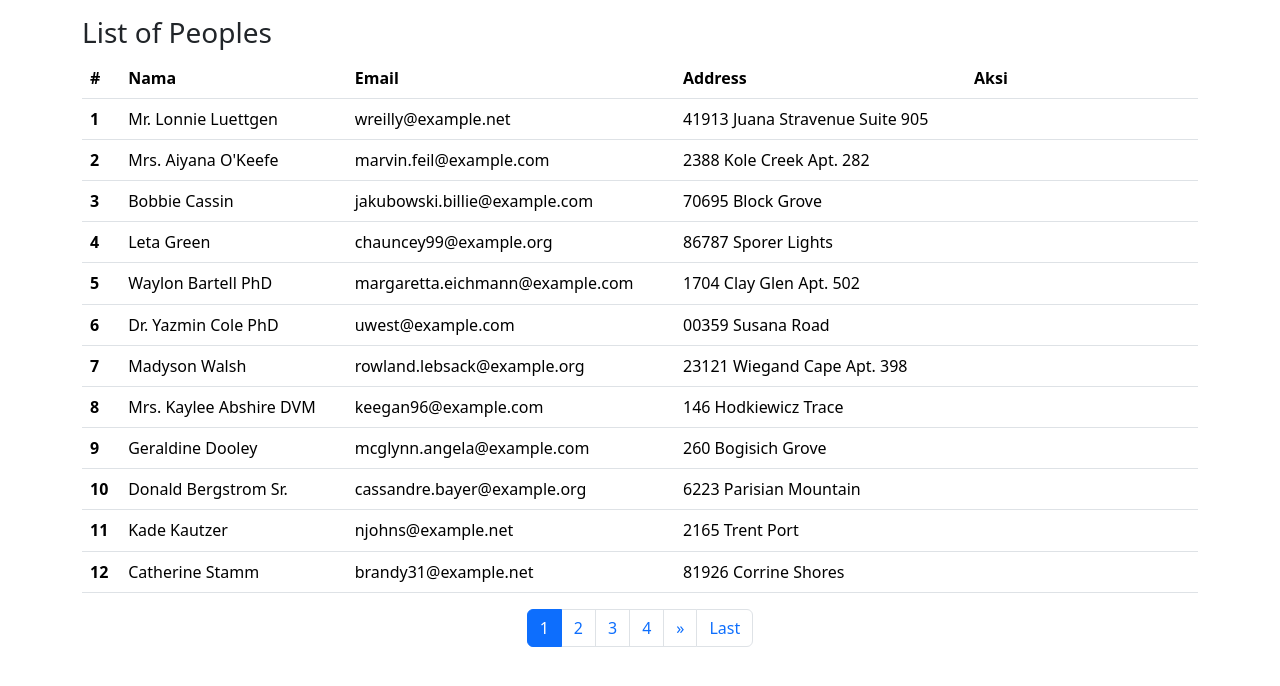
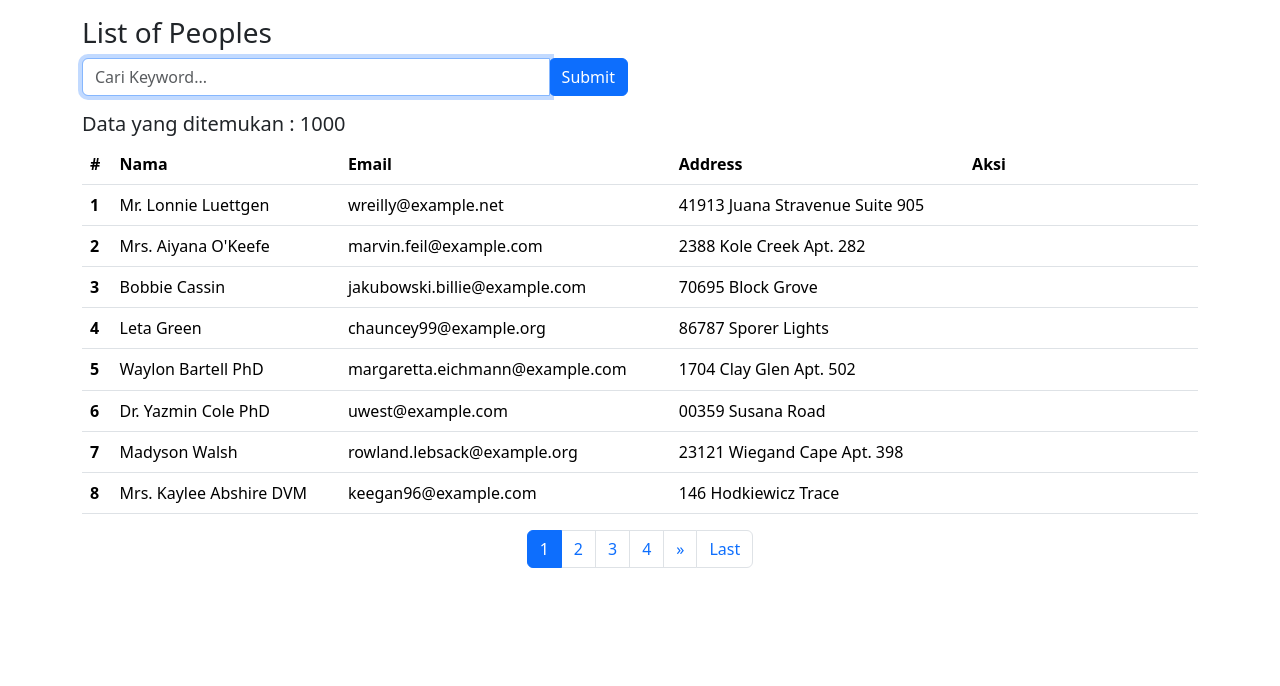
Before and after one commit to flexedosp/ci3app_unpas, a CodeIgniter app: page /ci3app/peoples in a window 1280 px wide. Shown: the part 56-742 px from the top of the page. Run offline with CodeIgniter, Linux system fonts and the light colour scheme; data comes from the database, SQL or seed files in the repository; some libraries are stand-ins or nearby versions.

Commit message:
Pertemuan5

```diff
--- a/application/config/autoload.php
+++ b/application/config/autoload.php
@@ -58,7 +58,7 @@ $autoload['packages'] = array();
 |
 |	$autoload['libraries'] = array('user_agent' => 'ua');
 */
-$autoload['libraries'] = array('database', 'pagination');
+$autoload['libraries'] = array('database', 'pagination', 'session');
 
 /*
 | -------------------------------------------------------------------
--- a/application/controllers/Peoples.php
+++ b/application/controllers/Peoples.php
@@ -12,49 +12,38 @@ class Peoples extends CI_Controller
 
         $this->load->model('Peoples_model', 'peoples');
 
+        // Ambil Keyword
+        // $data['keyword'] = null;
+        if ($this->input->post('submit')) {
+            // echo $this->input->post('keyword');
+            $data['keyword'] = $this->input->post('keyword');
+            $this->session->set_userdata('keyword', $data['keyword']);
+        } else {
+            $data['keyword'] = $this->session->userdata('keyword');
+            // var_dump($data['keyword']);
+        }
+
         // Pagination
-        $config['base_url'] = 'http://localhost/ci3app/peoples/index';
-        $config['total_rows'] = $this->peoples->countAllPeoples();
-        $config['per_page'] = 12;
-        $config['num_links'] = 3;
+        if (empty($data['keyword']) or $data['keyword'] = null) {
+        }
+        $this->db->like('name', $data['keyword']);
+        $this->db->or_like('email', $data['keyword']);
+        $this->db->from('peoples');
+        $config['total_rows'] = $this->db->count_all_results();
+        $data['hasil_cari'] = $config['total_rows'];
+        $config['per_page'] = 8;
 
-        //Styling
-        $config['full_tag_open'] = '<nav aria-label="Page navigation example"><ul class="pagination pagination-md justify-content-center">';
-        $config['full_tag_close'] = '</ul></nav">';
-
-        $config['first_link'] = 'First';
-
-        $config['first_tag_open'] = '<li class="page-item">';
-        $config['first_tag_close'] = '</li>';
-
-        $config['last_link'] = 'Last';
-        $config['last_tag_open'] = '<li class="page-item">';
-        $config['last_tag_close'] = '</li>';
-
-        $config['next_link'] = '&raquo';
-        $config['next_tag_open'] = '<li class="page-item">';
-        $config['next_tag_close'] = '</li>';
-
-        $config['prev_link'] = '&laquo';
-        $config['prev_tag_open'] = '<li class="page-item">';
-        $config['prev_tag_close'] = '</li>';
-
-        $config['cur_tag_open'] = '<li class="page-item active"><a class="page-link" href="#">';
-        $config['cur_tag_close'] = '</a></li>';
-
-        $config['num_tag_open'] = '<li class="page-item">';
-        $config['num_tag_close'] = '</li>';
-
-        $config['attributes'] = array('class' => 'page-link');
 
         //initialize
         $this->pagination->initialize($config);
 
         $data['start'] = $this->uri->segment(3);
-        $data['peoples'] = $this->peoples->getPeoples($config['per_page'], $data['start']);
+        $data['peoples'] = $this->peoples->getPeoples($config['per_page'], $data['start'], $data['keyword']);
 
         $this->load->view('templates/header', $data);
         $this->load->view('peoples/index', $data);
         $this->load->view('templates/footer');
+
+        $this->session->unset_userdata('keyword');
     }
 }
--- a/application/models/Peoples_model.php
+++ b/application/models/Peoples_model.php
@@ -7,8 +7,12 @@ class Peoples_model extends CI_Model
         return $this->db->get('peoples')->result_array();
     }
 
-    public function getPeoples($limit, $start)
+    public function getPeoples($limit, $start, $keyword)
     {
+        if ($keyword) {
+            $this->db->like('name', $keyword);
+            $this->db->or_like('email', $keyword);
+        }
         return $this->db->get('peoples', $limit, $start)->result_array();
     }
 
--- a/application/views/peoples/index.php
+++ b/application/views/peoples/index.php
@@ -1,8 +1,23 @@
 <div class="container">
+    <h3 class="mt-3">List of Peoples</h3>
+
+    <div class="row">
+        <div class="col-md-6">
+            <form action="<?= base_url('peoples'); ?>" method="post">
+                <div class="input-group mb-3">
+                    <input type="text" class="form-control" placeholder="Cari Keyword..." name="keyword" autocomplete="off" autofocus>
+                    <div class="input-group-append">
+                        <input class="btn btn-primary" type="submit" name="submit">
+                    </div>
+                </div>
+            </form>
+        </div>
+    </div>
+
     <div class="row">
         <div class="col-md">
+            <h5>Data yang ditemukan : <?= $hasil_cari; ?></h5>
 
-            <h3 class="mt-3">List of Peoples</h3>
             <table class="table">
                 <thead>
                     <tr>
@@ -14,6 +29,16 @@
                     </tr>
                 </thead>
                 <tbody>
+                    <?php if (empty($peoples)) : ?>
+                        <tr>
+                            <td colspan="5">
+                                <div class="alert alert-danger" role="alert">
+                                    Data tidak ditemukan!
+                                </div>
+                            </td>
+                        </tr>
+                    <?php endif; ?>
+
                     <?php $i = ++$start;
                     foreach ($peoples as $p) : ?>
                         <tr>
--- a/application/views/templates/header.php
+++ b/application/views/templates/header.php
@@ -7,7 +7,7 @@
     <meta name="viewport" content="width=device-width, initial-scale=1, shrink-to-fit=no">
 
     <!-- Bootstrap CSS -->
-    <link rel="stylesheet" href="<?= base_url('assets/css/bootstrap.min.css'); ?>" integrity="sha384-zCbKRCUGaJDkqS1kPbPd7TveP5iyJE0EjAuZQTgFLD2ylzuqKfdKlfG/eSrtxUkn" crossorigin="anonymous">
+    <link rel="stylesheet" href="<?= base_url('assets/css/bootstrap.min.css'); ?>">
 
     <!-- My CSS -->
     <link rel="stylesheet" href="<?= base_url('assets/css/style.css'); ?>">
```
Also changed, not shown: application/config/pagination.php (added, +34 -0 lines).
